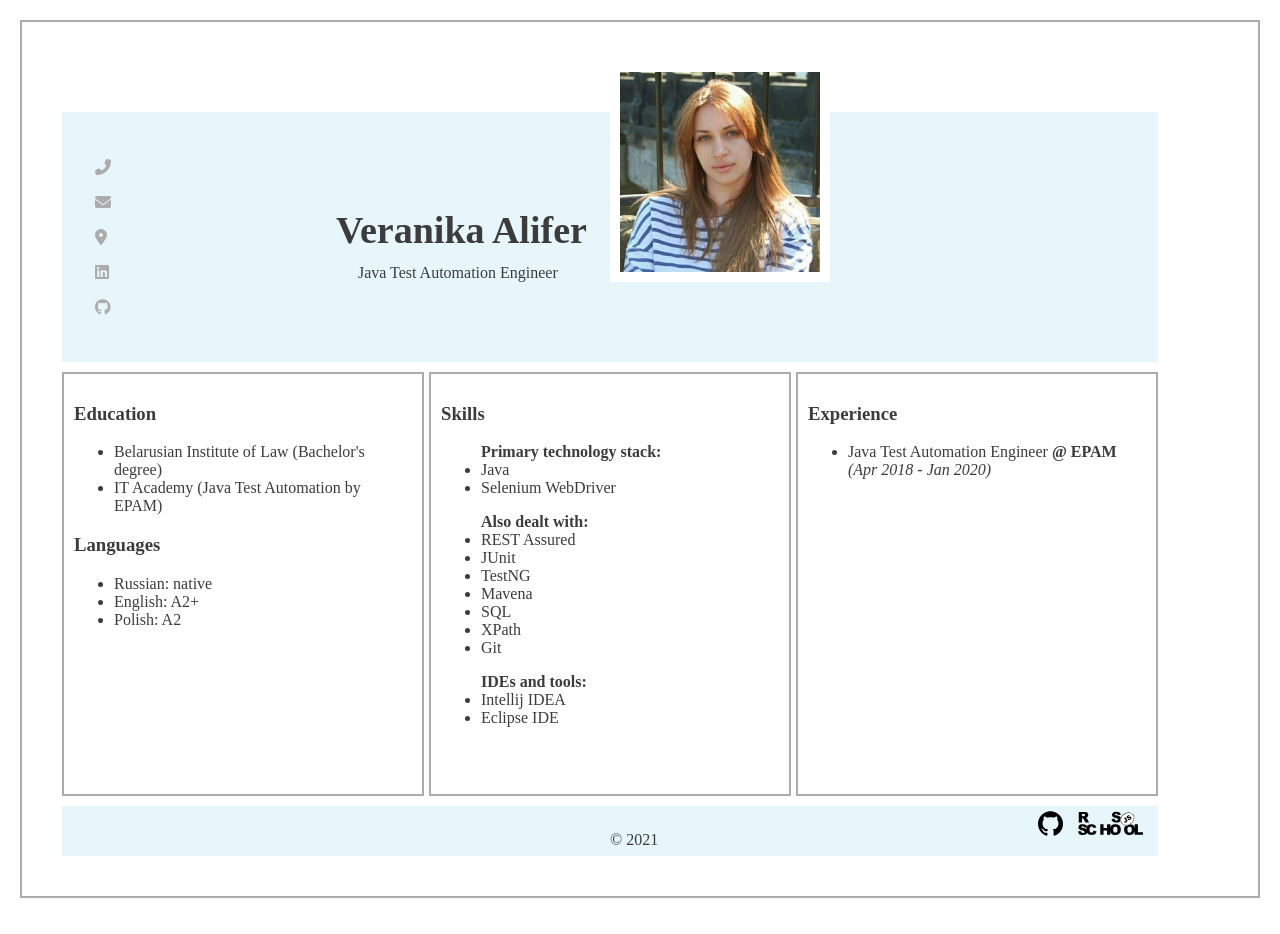
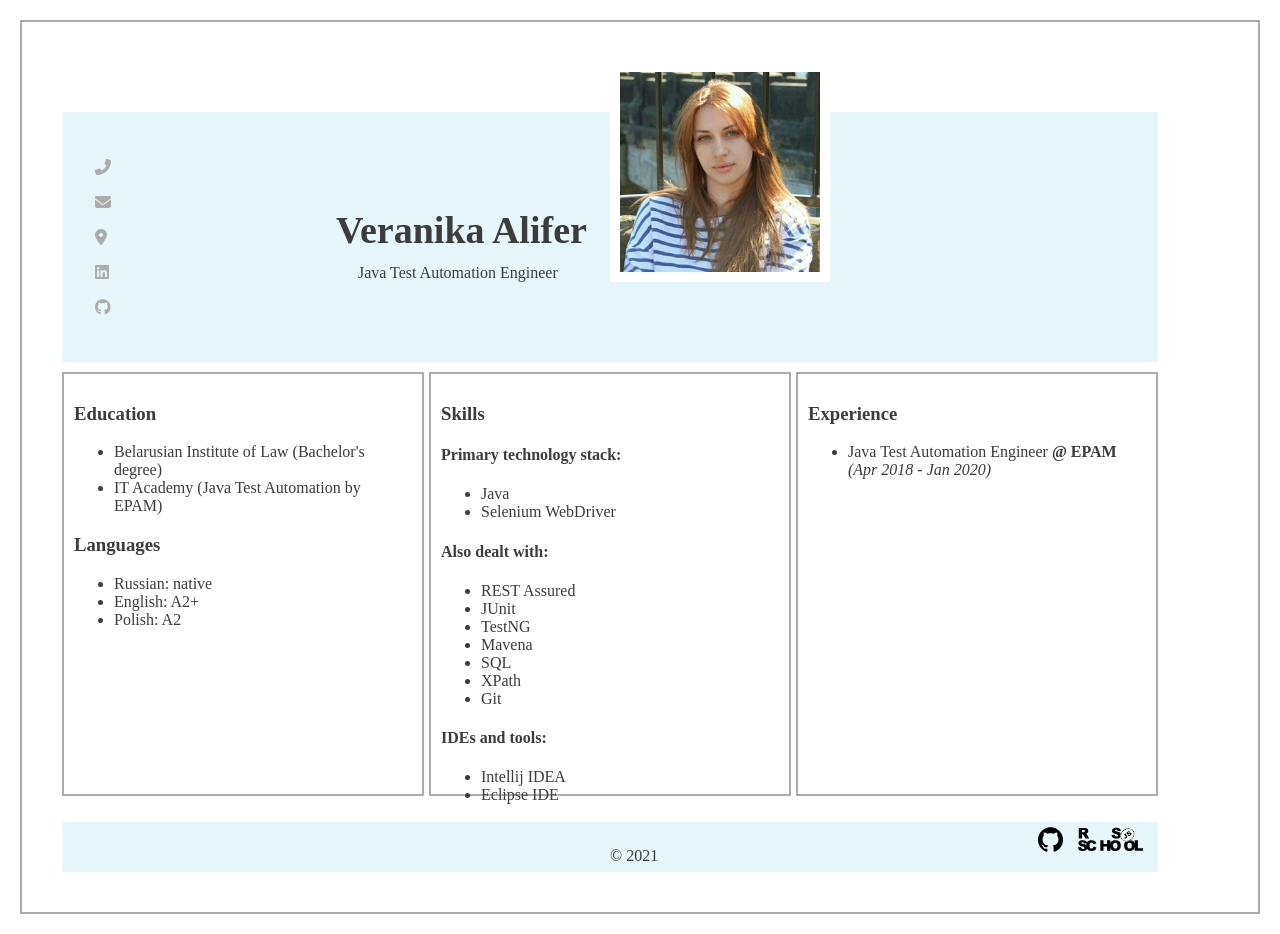
Before and after one commit to VeronikaAlifer/rsschool-cv, a plain HTML site: page index.html in a window 1280 px wide. Drawn offline with Linux system fonts and the light colour scheme.

Commit message:
refactor: add new tags

```diff
--- a/index.html
+++ b/index.html
@@ -10,7 +10,10 @@
 <body>
     <header>
         <div class="header">
-            <div class="avatar"> <img src="img/foto.jpg" alt="foto" height="200"></div>
+            <div class="avatar">
+                <img src="img/foto.jpg" alt="foto" height="200">
+            </div>
+
             <div class="name">Veranika Alifer</div>
             <div class="position">Java Test Automation Engineer</div>
             <div class="contactInfo">
@@ -27,7 +30,7 @@
             </div>
         </div>
     </header>
-
+    <main>
         <section>
             <div class="blocks">
                 <div class="block left">
@@ -52,11 +55,14 @@
                 <div class="block center">
                     <div class="skills">
                         <h3>Skills</h3>
-                    <ul><b> Primary technology stack:</b>
+                        <h4>Primary technology stack:</h4>
+                        <ul>
                             <li>Java</li>
                             <li>Selenium WebDriver</li>
                         </ul>
-                    <ul> <b>Also dealt with:</b>
+
+                        <h4>Also dealt with:</h4>
+                        <ul>
                             <li>REST Assured</li>
                             <li>JUnit</li>
                             <li>TestNG</li>
@@ -65,7 +71,8 @@
                             <li>XPath</li>
                             <li>Git</li>
                         </ul>
-                    <ul><b>IDEs and tools:</b>
+                        <h4>IDEs and tools:</h4>
+                        <ul>
                             <li>Intellij IDEA</li>
                             <li> Eclipse IDE</li>
                         </ul>
@@ -82,14 +89,17 @@
                 </div>
             </div>
         </section>
+    </main>
 
     <footer>
         <div class="footer">
-            <div class="footerGitHubLink"><a href="https://github.com/VeronikaAlifer"> <img src="img/github-logo.svg"
-                        width="25" alt="GitHub logo" title="VeronikaAlifer"></a></div>
-            <div class="footerRsSchoolLink"><a href="https://rs.school/js/"> <img src="img/rs_school_js.svg" width="65"
-                        alt="RS School logo" title="ссылка на курс"></a>
+            <figure>
+                <div class="footerGitHubLink"><a href="https://github.com/VeronikaAlifer"> <img
+                            src="img/github-logo.svg" width="25" alt="GitHub logo" title="VeronikaAlifer"></a></div>
+                <div class="footerRsSchoolLink"><a href="https://rs.school/js/"> <img src="img/rs_school_js.svg"
+                            width="65" alt="RS School logo" title="ссылка на курс"></a>
                 </div>
+            </figure>
             <div class="footerYear">© 2021</div>
         </div>
     </footer>
```
Lines whose indentation alone changed are shown as unchanged.
